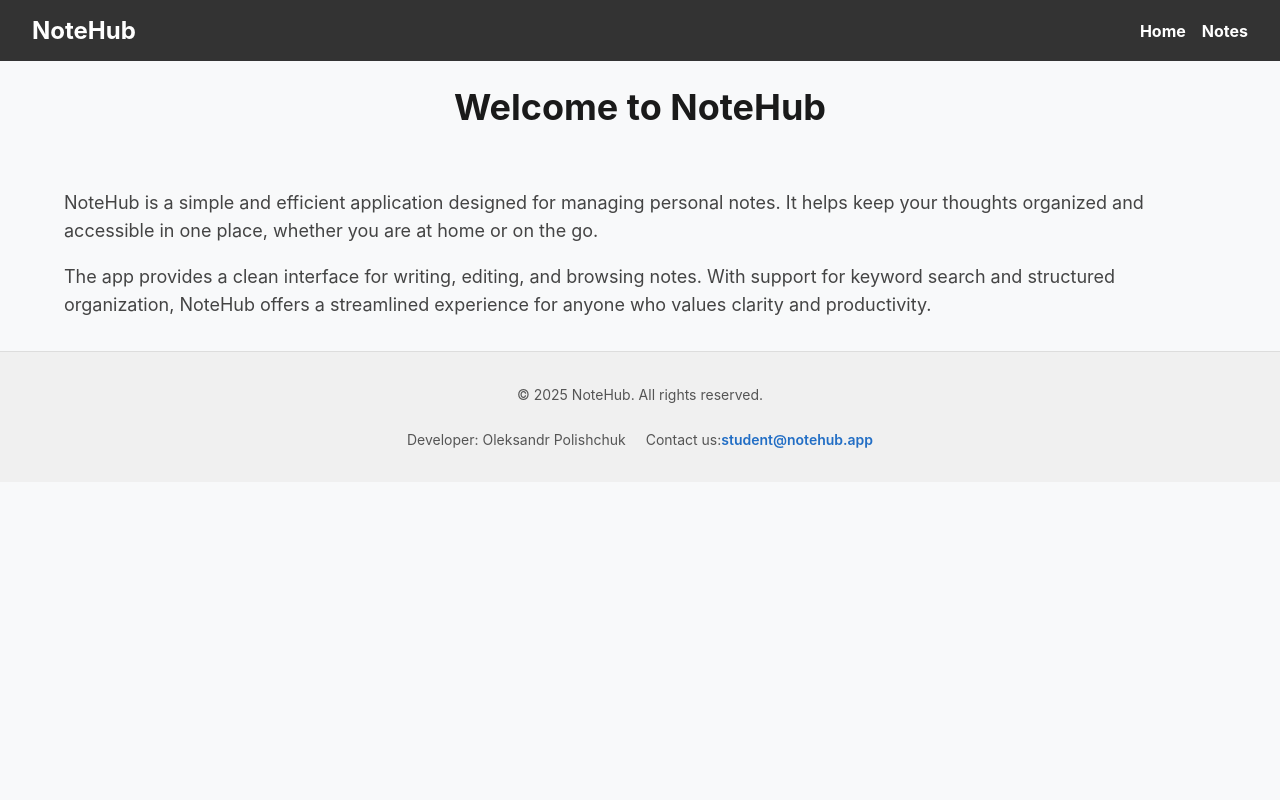
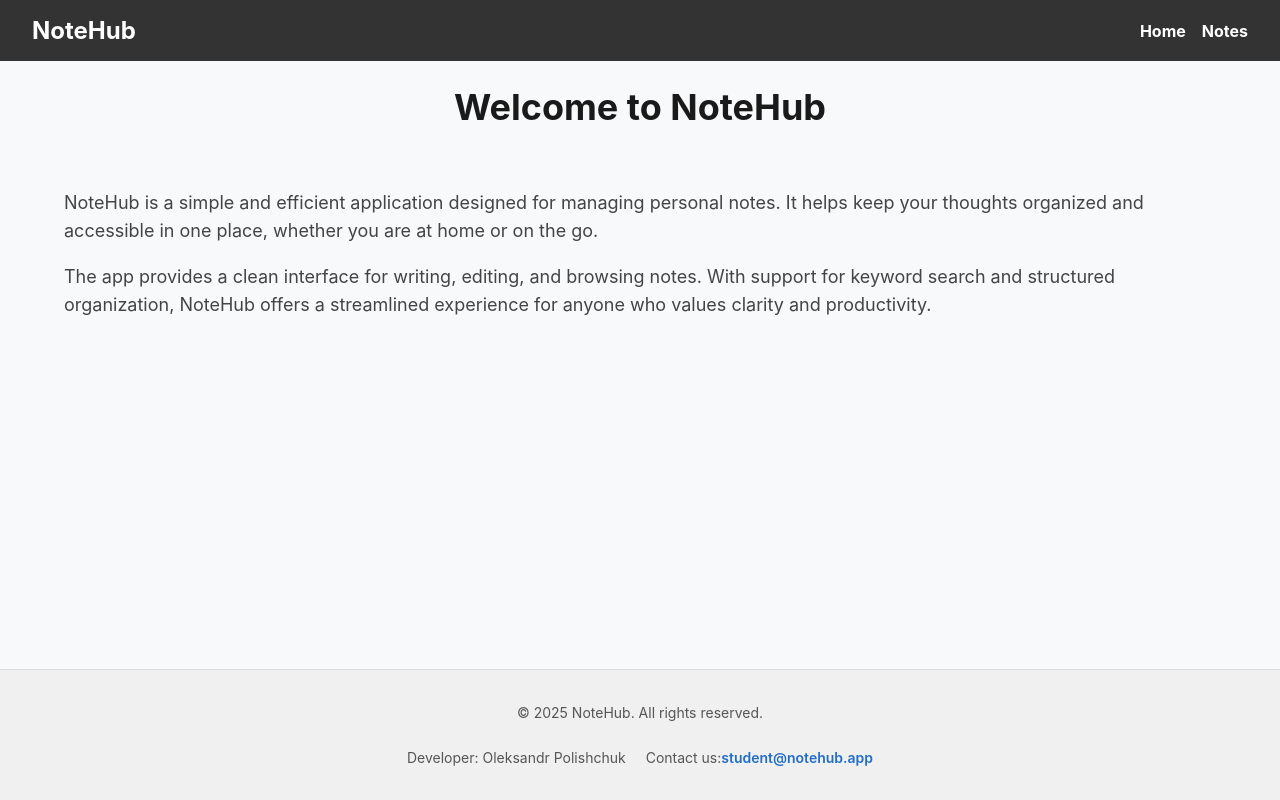
Before and after one commit to AleksPolishcuk/06-notehub-nextjs, a Next.js app: page / in a window 1280 px wide. Built offline with nearby package versions, Linux system fonts and the light colour scheme.

Commit message:
Update css

```diff
--- a/app/globals.css
+++ b/app/globals.css
@@ -8,3 +8,16 @@ body {
   margin: 0;
   background-color: #f8f9fa;
 }
+#__next {
+  display: flex;
+  flex-direction: column;
+  min-height: 100vh;
+}
+
+main {
+  flex: 1 0 auto;
+}
+
+footer {
+  flex-shrink: 0;
+}
```
